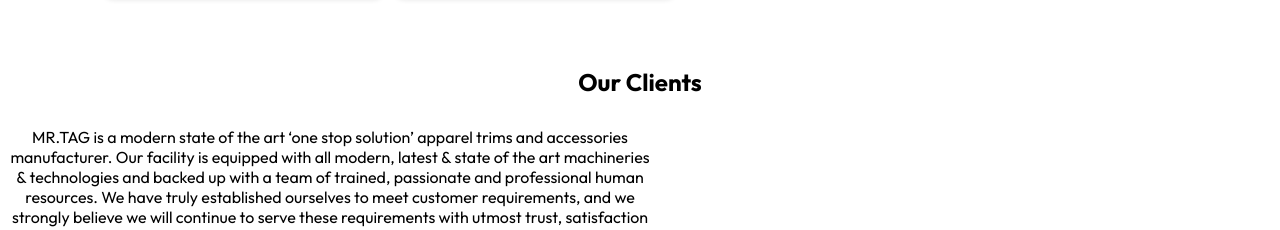
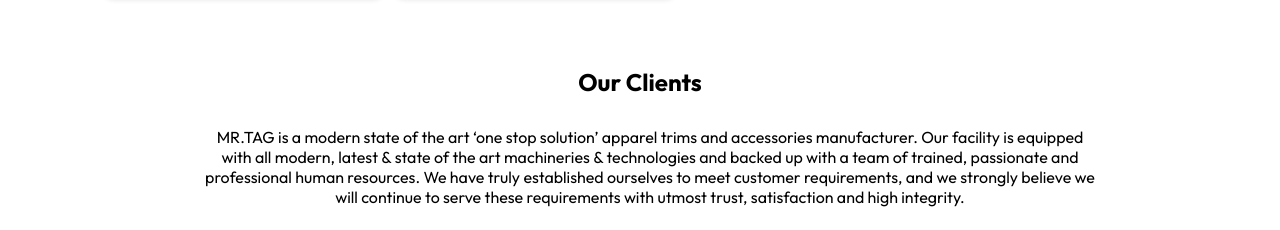
Before and after one commit to saikat-newcareer/Mister-Tag, a plain HTML site: page index.html in a window 1280 px wide. Shown: the part 877-1107 px from the top of the page. Drawn offline with Linux system fonts and the light colour scheme.

Commit message:
adding updates

```diff
--- a/Style/styles.css
+++ b/Style/styles.css
@@ -111,32 +111,41 @@ body {
     color: gray;
 }
 
-.OurClients{
+.OurClients {
+    width: 100%;
+    margin: 0 auto;
     text-align: center;
-    margin: 0 auto;
-    display: grid;
-    grid-template-columns: repeat(1, 1fr);
+
+    display: flex;
+    flex-direction: column;
+    align-items: center;
     justify-content: center;
-    align-items: center;
 }
-.OurClients-descriptioin{
-    width: 50%;
+
+.OurClients-description {
+    width: 70%;
+    margin-bottom: 30px;
+}
+
+.OurClients-descriptions {
+    width: 100%;
     padding: 10px;
 }
 
-.brand-logo-container{
+.brand-logo-container {
     width: 70%;
     display: grid;
     grid-template-columns: repeat(4, 1fr);
     gap: 30px;
-    /* justify-content: space-evenly; */
+    justify-items: center;
 }
 
-.brand-logo{
+.brand-logo {
     width: 100%;
     border-radius: 10px;
     box-shadow: 3px 3px 5px rgba(0, 0, 0, 0.1);
 }
+
 
 @keyframes slideIn {
             0% {
--- a/index.html
+++ b/index.html
@@ -58,9 +58,10 @@
        </section>
 
         <section class="OurClients">
-            <div>
+            <div class="OurClients-description">
             <h1 class="OurClients-head">Our Clients</h1>
-            <p class="OurClients-descriptioin">MR.TAG is a modern state of the art ‘one
+            <div class="OurClients-descriptions">
+                MR.TAG is a modern state of the art ‘one
 stop solution’ apparel trims and accessories
 manufacturer. Our facility is equipped with all
 modern, latest & state of the art machineries
@@ -70,7 +71,8 @@ resources. We have truly established
 ourselves to meet customer requirements,
 and we strongly believe we will continue to
 serve these requirements with utmost trust,
-satisfaction and high integrity.</p>
+satisfaction and high integrity.
+            </div>
         </div>
 
         <div class="brand-logo-container">
```
